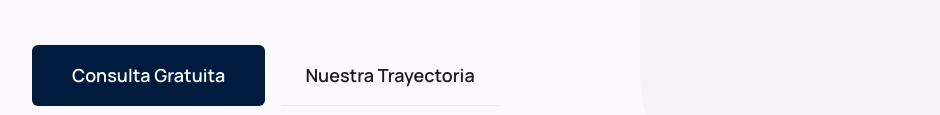
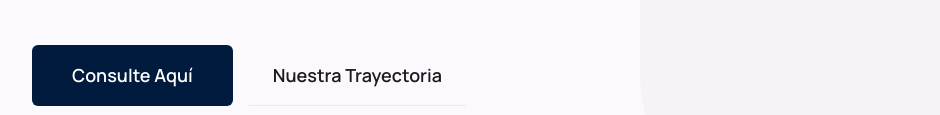
Before and after one commit to jurten/laumann-site, a plain HTML site: page index.html in a window 1280 px wide. Shown: the part 685-800 px from the top of the page, 0-940 px from the left. Drawn offline with nearby package versions, Linux system fonts and the light colour scheme.

Commit message:
changed consulta gratuita for consulte aqui for legal reasons

```diff
--- a/index.html
+++ b/index.html
@@ -185,7 +185,7 @@
 
 <div class="flex flex-col sm:flex-row gap-4">
   <a href="#contact" class="inline-block bg-primary-container text-on-primary px-10 py-4 rounded-md font-semibold text-lg hover:opacity-90 transition-all active:scale-[0.98] text-center">
-    Consulta Gratuita
+    Consulte Aquí
   </a>
   <a href="#about" class="inline-block border-b border-outline-variant/30 text-on-surface px-6 py-4 font-semibold text-lg hover:border-primary transition-all">
     Nuestra Trayectoria
```
